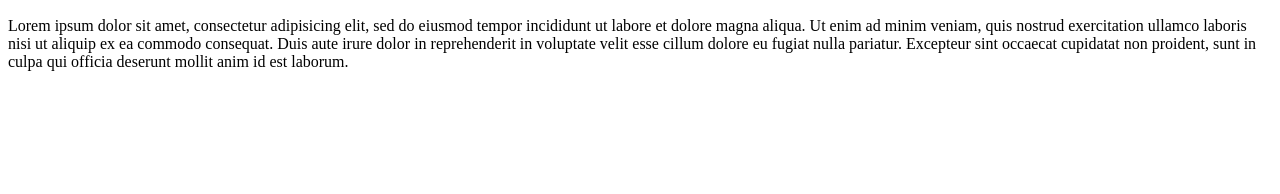
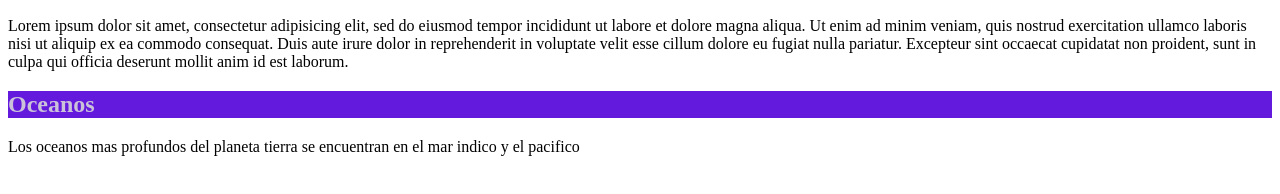
Before and after one commit to naviMtq/RepositorioTierra, a plain HTML site: page index.html in a window 1280 px wide. Shown: the part 110-304 px from the top of the page. Drawn offline with Linux system fonts and the light colour scheme.

Commit message:
agregando oceanos

```diff
--- a/index.html
+++ b/index.html
@@ -15,6 +15,14 @@
 	consequat. Duis aute irure dolor in reprehenderit in voluptate velit esse
 	cillum dolore eu fugiat nulla pariatur. Excepteur sint occaecat cupidatat non
 	proident, sunt in culpa qui officia deserunt mollit anim id est laborum.</p>
+
+	<h2>Oceanos</h2>
+	<p>Los oceanos mas profundos del planeta tierra se encuentran en el mar indico y el pacifico</p>
+
+
+
+
+
 </body>
 </html>
 
```
